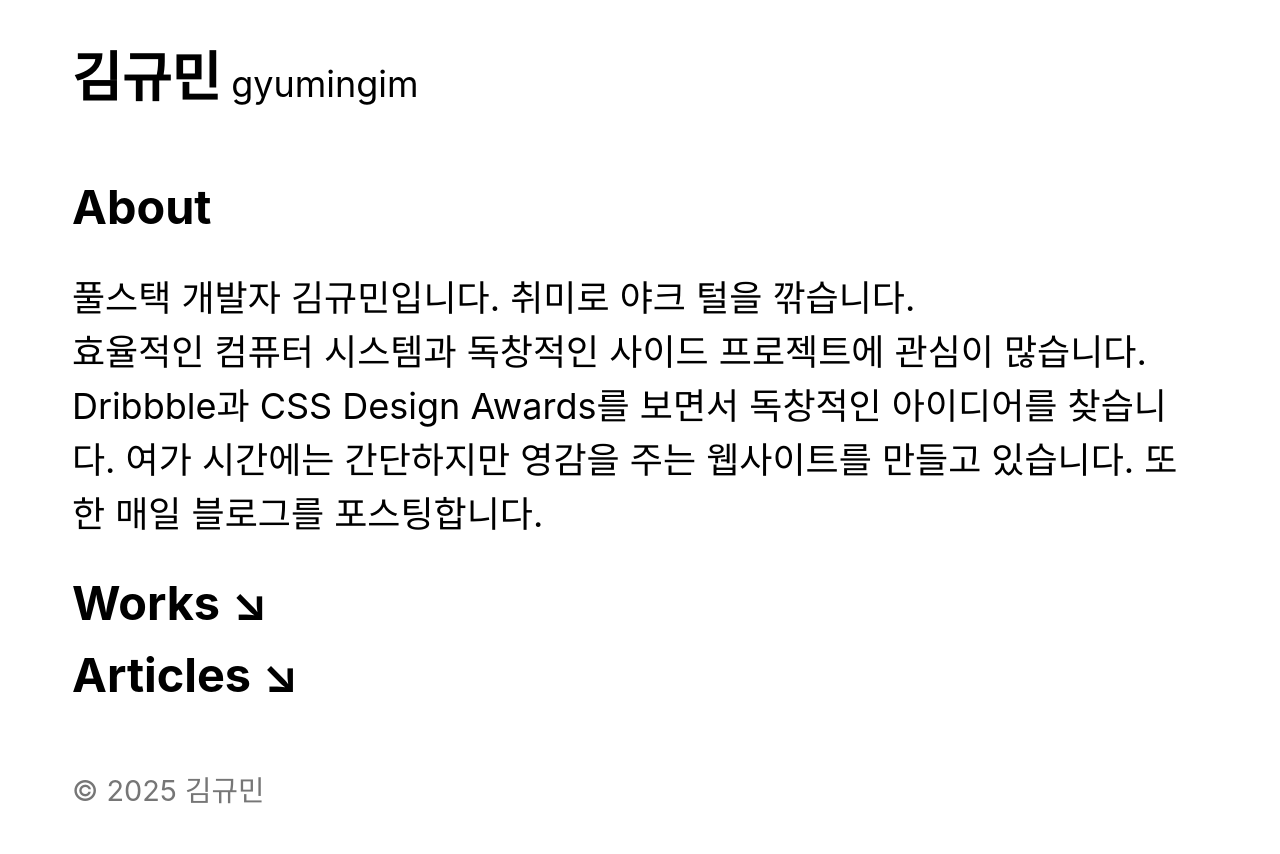
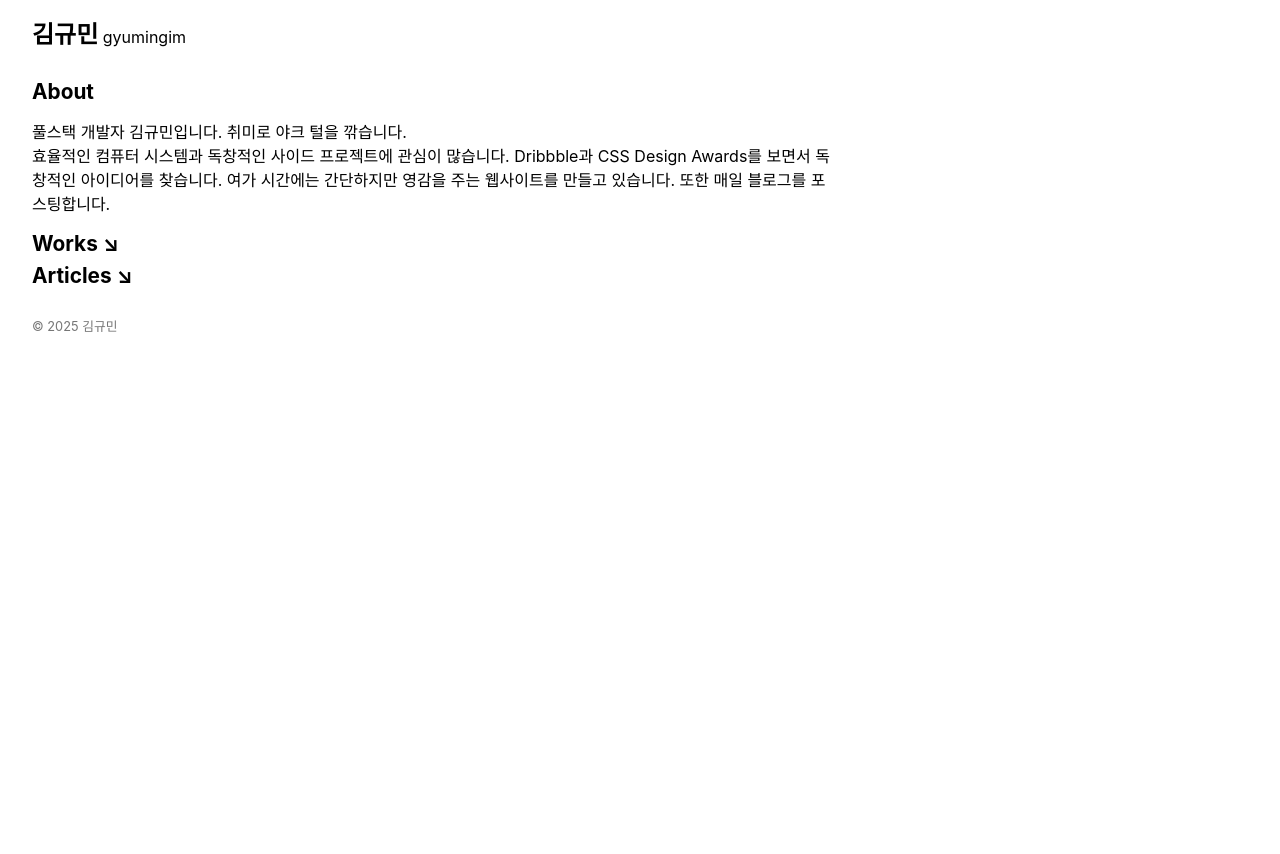
Before and after one commit to gyumingim/blog, a FastAPI app: page / in a window 1280 px wide. After the commit the page ends 332 px from the top, so only its background shows below. Run offline with FastAPI, Linux system fonts and the light colour scheme; some web fonts are replaced.

Commit message:
반응형  +

```diff
--- a/static/globals.css
+++ b/static/globals.css
@@ -6,7 +6,19 @@
 }
 
 html {
-    font-size: 36px !important;
+    font-size: 16px !important;
+}
+
+@media screen and (max-width: 768px) {
+    html {
+        font-size: 36px !important;
+    }
+}
+
+@media screen and (min-width: 800px) {
+    html {
+        font-size: 16px !important;
+    }
 }
 
 a {
--- a/templates/about.html
+++ b/templates/about.html
@@ -1,4 +1,4 @@
-<html style="font-size: 16px;">
+<html>
 <head>
     <link rel="stylesheet" href="https://cdnjs.cloudflare.com/ajax/libs/normalize/8.0.1/normalize.min.css">
     <link rel="stylesheet" href="../static/globals.css" />
```
